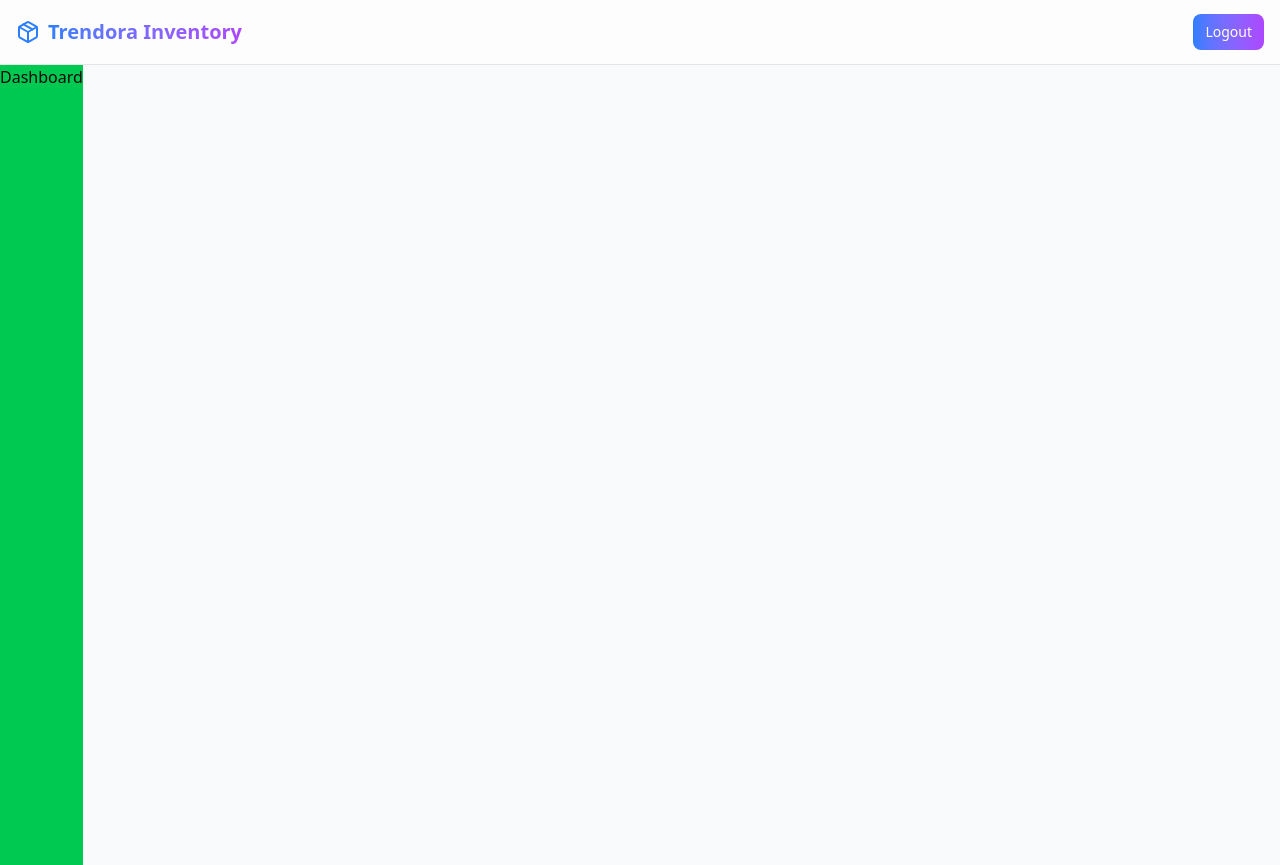
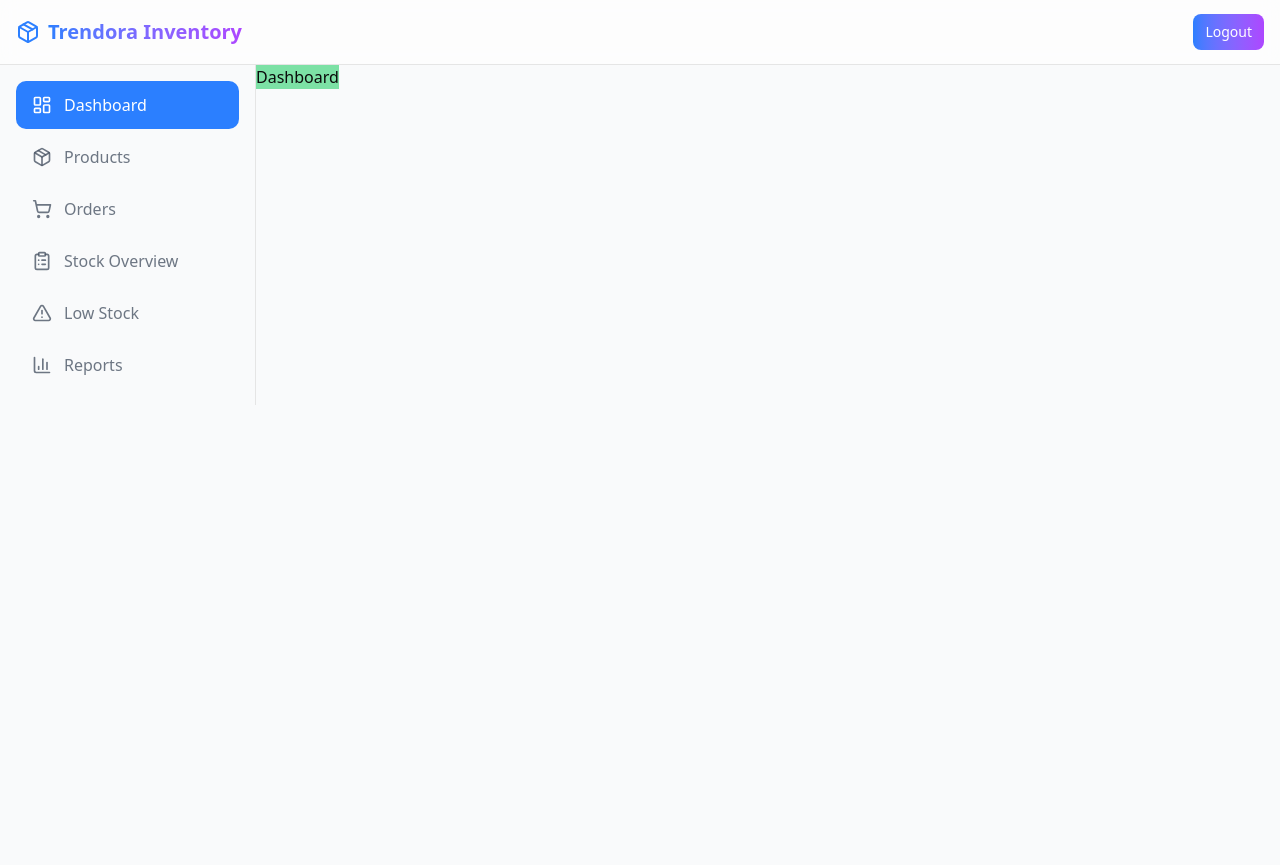
Before and after one commit to SanthoshKumar-PS/Inventory-Management-Trendora, a React (Vite) app: page / in a window 1280 px wide. After the commit the page ends 800 px from the top, so only its background shows below. Built offline with nearby package versions, Linux system fonts and the light colour scheme.

Commit message:
Side bar completed with responsiveness

```diff
--- a/package.json
+++ b/package.json
@@ -10,6 +10,7 @@
     "preview": "vite preview"
   },
   "dependencies": {
+    "@radix-ui/react-dialog": "^1.1.15",
     "@radix-ui/react-slot": "^1.2.3",
     "@tailwindcss/vite": "^4.1.16",
     "class-variance-authority": "^0.7.1",
--- /dev/null
+++ b/src/components/layout/SidebarNavigation.tsx
@@ -0,0 +1,77 @@
+import { cn } from "@/lib/utils";
+import {
+  AlertTriangle,
+  BarChart3,
+  ClipboardList,
+  LayoutDashboard,
+  Package,
+  ShoppingCart,
+} from "lucide-react";
+import {
+  Sheet,
+  SheetContent,
+  SheetDescription,
+  SheetHeader,
+  SheetTitle,
+  SheetTrigger,
+} from "@/components/ui/sheet"
+import { NavLink } from "react-router-dom";
+
+const navigationItems = [
+  { to: "/", label: "Dashboard", icon: LayoutDashboard },
+  { to: "/products", label: "Products", icon: Package },
+  { to: "/orders", label: "Orders", icon: ShoppingCart },
+  { to: "/stock", label: "Stock Overview", icon: ClipboardList },
+  { to: "/alerts", label: "Low Stock", icon: AlertTriangle },
+  { to: "/reports", label: "Reports", icon: BarChart3 },
+];
+
+type SidebarNavigationProps ={
+  mobileSidebarOpen:boolean;
+  onMobileMenuClose: () => void;
+}
+
+const SidebarNavigation = ({mobileSidebarOpen,onMobileMenuClose} : SidebarNavigationProps) => {
+  const commonNavigation = (
+    <div className="flex flex-col gap-1 p-4">
+        {navigationItems.map(item => {
+            const IconName = item.icon;
+            return (
+                <NavLink
+                    key={item.to}
+                    to={item.to}
+                    onClick={onMobileMenuClose}
+                    className={({isActive})=>cn('flex items-center gap-3 px-4 py-3 rounded-lg transition-all duration-200',
+                        'hover:bg-blue-500/10 hover:text-blue-500',
+                        isActive?'bg-blue-500 text-white hover:bg-blue-500 hover:text-white':'text-gray-600/80'
+                    )}
+                >
+                    <IconName className="h-5 w-5"/>
+                    <span className="font-medium">{item.label}</span>
+
+                </NavLink>
+            )
+        })}
+    </div>
+  );
+  return (
+  <>
+    {/* For medium and large screen */}
+    <nav className="hidden md:block w-64 border-r min-h-[cal(100vh-4rem)]">
+      {commonNavigation}
+    </nav>
+
+    {/* For Small screen */}
+  <Sheet open={mobileSidebarOpen} onOpenChange={onMobileMenuClose}>
+    <SheetContent side="left" className="w-64 p-0">
+      <div className="pt-8">
+        {commonNavigation}
+      </div>
+    </SheetContent>
+  </Sheet>
+
+  </>
+  );
+};
+
+export default SidebarNavigation;
--- /dev/null
+++ b/src/components/ui/sheet.tsx
@@ -0,0 +1,137 @@
+import * as React from "react"
+import * as SheetPrimitive from "@radix-ui/react-dialog"
+import { XIcon } from "lucide-react"
+
+import { cn } from "@/lib/utils"
+
+function Sheet({ ...props }: React.ComponentProps<typeof SheetPrimitive.Root>) {
+  return <SheetPrimitive.Root data-slot="sheet" {...props} />
+}
+
+function SheetTrigger({
+  ...props
+}: React.ComponentProps<typeof SheetPrimitive.Trigger>) {
+  return <SheetPrimitive.Trigger data-slot="sheet-trigger" {...props} />
+}
+
+function SheetClose({
+  ...props
+}: React.ComponentProps<typeof SheetPrimitive.Close>) {
+  return <SheetPrimitive.Close data-slot="sheet-close" {...props} />
+}
+
+function SheetPortal({
+  ...props
+}: React.ComponentProps<typeof SheetPrimitive.Portal>) {
+  return <SheetPrimitive.Portal data-slot="sheet-portal" {...props} />
+}
+
+function SheetOverlay({
+  className,
+  ...props
+}: React.ComponentProps<typeof SheetPrimitive.Overlay>) {
+  return (
+    <SheetPrimitive.Overlay
+      data-slot="sheet-overlay"
+      className={cn(
+        "data-[state=open]:animate-in data-[state=closed]:animate-out data-[state=closed]:fade-out-0 data-[state=open]:fade-in-0 fixed inset-0 z-50 bg-black/50",
+        className
+      )}
+      {...props}
+    />
+  )
+}
+
+function SheetContent({
+  className,
+  children,
+  side = "right",
+  ...props
+}: React.ComponentProps<typeof SheetPrimitive.Content> & {
+  side?: "top" | "right" | "bottom" | "left"
+}) {
+  return (
+    <SheetPortal>
+      <SheetOverlay />
+      <SheetPrimitive.Content
+        data-slot="sheet-content"
+        className={cn(
+          "bg-background data-[state=open]:animate-in data-[state=closed]:animate-out fixed z-50 flex flex-col gap-4 shadow-lg transition ease-in-out data-[state=closed]:duration-300 data-[state=open]:duration-500",
+          side === "right" &&
+            "data-[state=closed]:slide-out-to-right data-[state=open]:slide-in-from-right inset-y-0 right-0 h-full w-3/4 border-l sm:max-w-sm",
+          side === "left" &&
+            "data-[state=closed]:slide-out-to-left data-[state=open]:slide-in-from-left inset-y-0 left-0 h-full w-3/4 border-r sm:max-w-sm",
+          side === "top" &&
+            "data-[state=closed]:slide-out-to-top data-[state=open]:slide-in-from-top inset-x-0 top-0 h-auto border-b",
+          side === "bottom" &&
+            "data-[state=closed]:slide-out-to-bottom data-[state=open]:slide-in-from-bottom inset-x-0 bottom-0 h-auto border-t",
+          className
+        )}
+        {...props}
+      >
+        {children}
+        <SheetPrimitive.Close className="ring-offset-background focus:ring-ring data-[state=open]:bg-secondary absolute top-4 right-4 rounded-xs opacity-70 transition-opacity hover:opacity-100 focus:ring-2 focus:ring-offset-2 focus:outline-hidden disabled:pointer-events-none">
+          <XIcon className="size-4" />
+          <span className="sr-only">Close</span>
+        </SheetPrimitive.Close>
+      </SheetPrimitive.Content>
+    </SheetPortal>
+  )
+}
+
+function SheetHeader({ className, ...props }: React.ComponentProps<"div">) {
+  return (
+    <div
+      data-slot="sheet-header"
+      className={cn("flex flex-col gap-1.5 p-4", className)}
+      {...props}
+    />
+  )
+}
+
+function SheetFooter({ className, ...props }: React.ComponentProps<"div">) {
+  return (
+    <div
+      data-slot="sheet-footer"
+      className={cn("mt-auto flex flex-col gap-2 p-4", className)}
+      {...props}
+    />
+  )
+}
+
+function SheetTitle({
+  className,
+  ...props
+}: React.ComponentProps<typeof SheetPrimitive.Title>) {
+  return (
+    <SheetPrimitive.Title
+      data-slot="sheet-title"
+      className={cn("text-foreground font-semibold", className)}
+      {...props}
+    />
+  )
+}
+
+function SheetDescription({
+  className,
+  ...props
+}: React.ComponentProps<typeof SheetPrimitive.Description>) {
+  return (
+    <SheetPrimitive.Description
+      data-slot="sheet-description"
+      className={cn("text-muted-foreground text-sm", className)}
+      {...props}
+    />
+  )
+}
+
+export {
+  Sheet,
+  SheetTrigger,
+  SheetClose,
+  SheetContent,
+  SheetHeader,
+  SheetFooter,
+  SheetTitle,
+  SheetDescription,
+}
--- a/src/pages/Dashboard.tsx
+++ b/src/pages/Dashboard.tsx
@@ -1,7 +1,7 @@
 
 const Dashboard = () => {
   return (
-    <div className="min-h-screen bg-green-500 w-full">Dashboard</div>
+    <div className=" bg-green-500/50 w-full">Dashboard</div>
   )
 }
 
--- a/src/pages/IndexPage.tsx
+++ b/src/pages/IndexPage.tsx
@@ -1,6 +1,7 @@
 import { Outlet } from "react-router-dom"
 import Header from "../components/layout/Header"
 import { useState } from "react"
+import SidebarNavigation from "@/components/layout/SidebarNavigation";
 
 const IndexPage = () => {
   const [mobileSidebarOpen,setMobileSidebarOpen] = useState<boolean>(false);
@@ -8,7 +9,7 @@
     <div className="min-h-screen">
       <Header onMenuClick= {()=>setMobileSidebarOpen(true)}/>
       <div className="flex">
-        {/* Side Bar Navigation */}
+        <SidebarNavigation mobileSidebarOpen={mobileSidebarOpen} onMobileMenuClose={()=>setMobileSidebarOpen(false)}/>
         <main>
           <Outlet/>
         </main>
```
Also changed, not shown: 2 other files (tests, documents, lock files or other folders).
